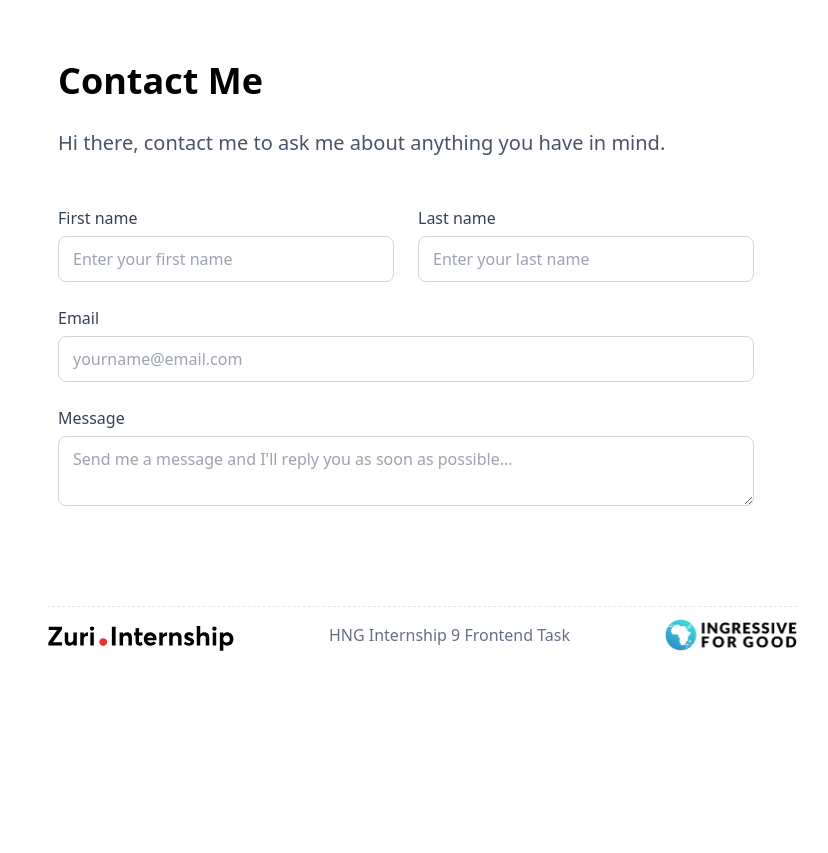
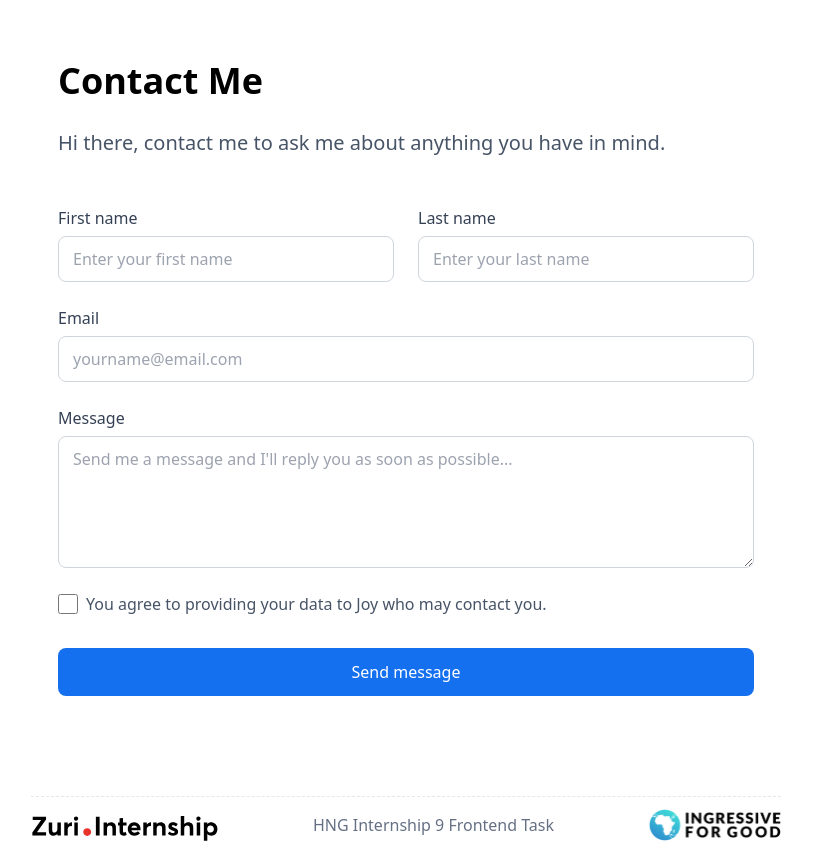
Before and after one commit to Chizycodes/linktree-profile-page, a React (Vite) app: page /contact in a window 1280 px wide. Shown: the whole page, without its empty margins (234-1062 px from the left). Before the commit the page ends 800 px from the top, so only its background shows below. Built offline with nearby package versions, Linux system fonts and the light colour scheme.

Commit message:
feat: complete contact me form

```diff
--- a/src/App.jsx
+++ b/src/App.jsx
@@ -18,9 +18,9 @@ export default function App() {
         <Route path='*' element={<Home />} />
       </Routes>
 
-      <section className='w-full'>
+      <div className='w-full'>
         <Footer />
-      </section>
+      </div>
     </div>
   );
 }
--- a/src/components/Footer.jsx
+++ b/src/components/Footer.jsx
@@ -1,7 +1,7 @@
 
 const Footer = () => {
   return (
-    <footer className="mt-[100px] mx-[16px] w-full">
+    <footer className="mt-[100px] mx-[16px]">
       <div className="flex flex-col sm:flex-row sm:justify-between sm:items-center max-w-[750px] w-full mx-auto gap-[16px] border-t border-dashed py-3 ">
         <a href="https://internship.zuri.team/" target="_blank"><img src="/zuri-logo.svg" alt="zuri logo"/></a>
         <p className="text-[#667085] text-base">HNG Internship 9 Frontend Task</p>
--- a/src/components/LinksSection.jsx
+++ b/src/components/LinksSection.jsx
@@ -31,12 +31,7 @@ const links = [
     name: "Design Books",
     url: "https://books.zuri.team/design-rules",
     id: 'book__design'
-  },
-  {
-    name: "Contact Me",
-    url: "/contact",
-    id: 'contact'
-  },
+  }
 ]
 
 const LinksSection = () => {
@@ -49,6 +44,7 @@ const LinksSection = () => {
           )
         })
       }
+      <Link to="/contact" id="contact" className="bg-[#EAECF0] py-[24px] w-full max-w-[700px] mb-[24px] rounded-[8px] text-center text-[18px] text-[#101828] font-[500] hover:bg-[#D0D5DD]">Contact Me</Link>
 
     </div>
 
--- a/src/pages/Contact.jsx
+++ b/src/pages/Contact.jsx
@@ -18,14 +18,23 @@ const Contact = () => {
         </div>
 
         <div className="flex flex-col col-span-12 md:col-span-6 mb-[24px]">
-            <label className="text-[#344054]">Email</label>
-            <input type="text" placeholder="yourname@email.com" className="border border-[#D0D5DD] rounded-[8px] py-[10px] px-[14px] mt-[6px] focus:border-[#84CAFF] outline-none" />
+          <label className="text-[#344054]">Email</label>
+          <input type="text" placeholder="yourname@email.com" className="border border-[#D0D5DD] rounded-[8px] py-[10px] px-[14px] mt-[6px] focus:border-[#84CAFF] outline-none" />
         </div>
 
-        <div className="flex flex-col col-span-12 md:col-span-6">
-            <label className="text-[#344054]">Message</label>
-            <textarea type="text" placeholder="Send me a message and I'll reply you as soon as possible..." className="border border-[#D0D5DD] rounded-[8px] py-[10px] px-[14px] mt-[6px] focus:border-[#84CAFF] outline-none" />
+        <div className="flex flex-col col-span-12 md:col-span-6 mb-[24px]">
+          <label className="text-[#344054]">Message</label>
+          <textarea type="text" placeholder="Send me a message and I'll reply you as soon as possible..." className="border border-[#D0D5DD] rounded-[8px] py-[10px] px-[14px] mt-[6px] focus:border-[#84CAFF] outline-none h-[132px]" />
         </div>
+
+        <div className="flex gap-2 mb-[32px]">
+          <input type="checkbox" className="w-[20px] h-[20px] mt-[2px]" />
+          <label className="text-[#475467]">You agree to providing your data to Joy who may contact you.</label>
+        </div>
+
+        <button className="text-white bg-[#1570EF] py-[12px] rounded-[8px] w-full">
+          Send message
+        </button>
 
       </form>
     </section>
```
